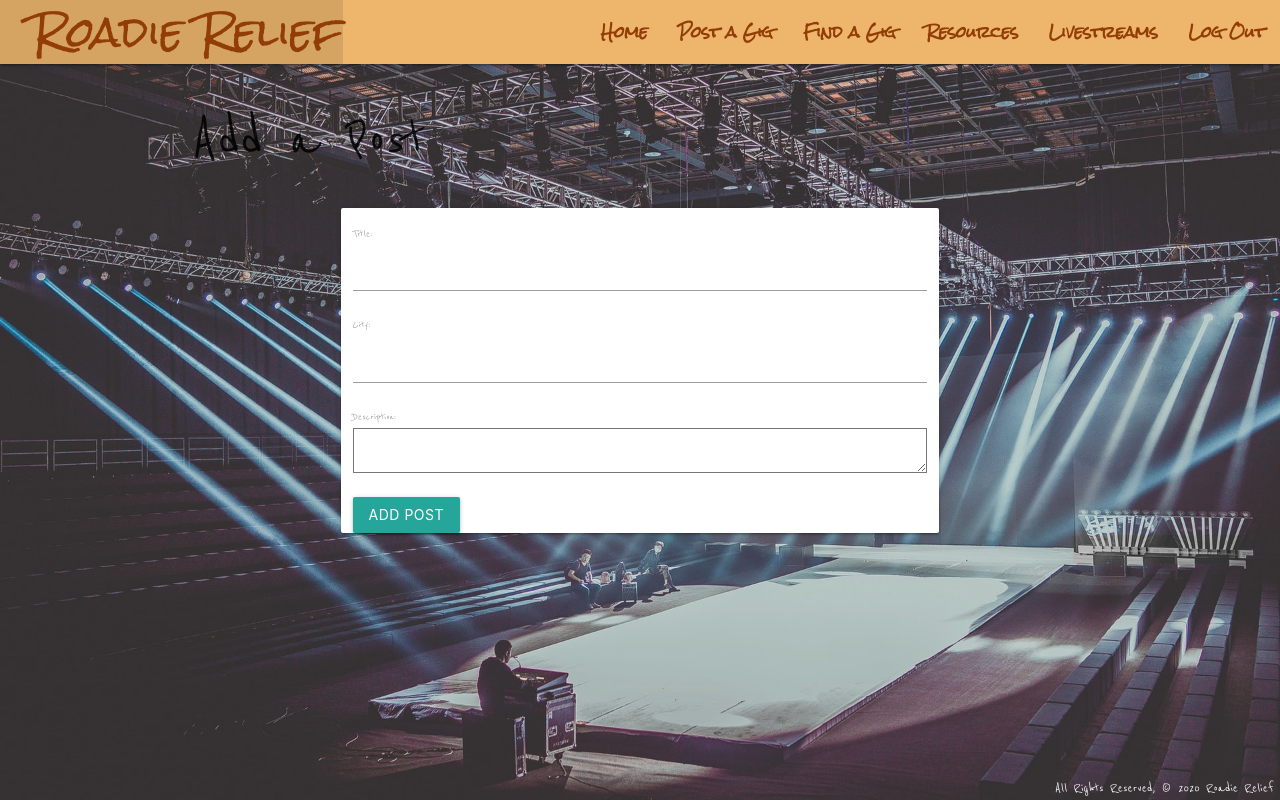
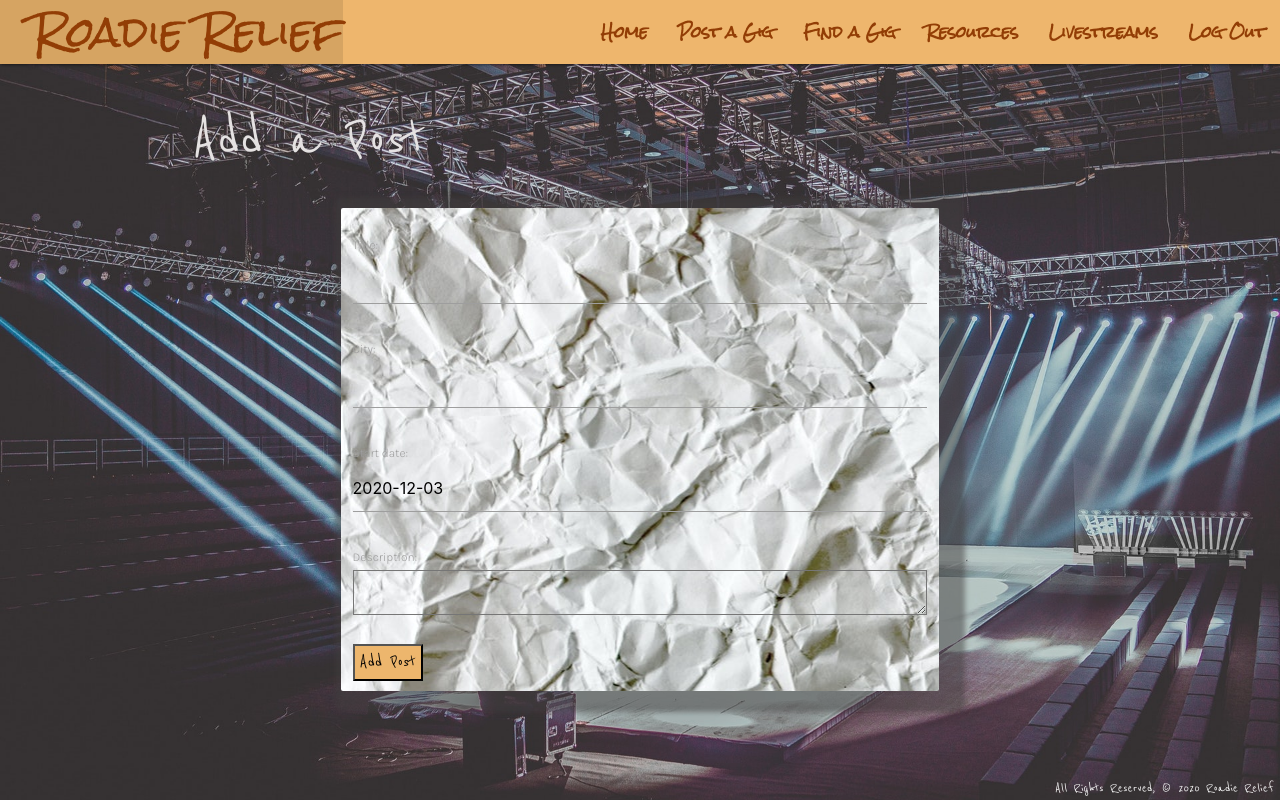
Before and after one commit to laurapease/Final-Project, a Django app: page /posts/new/ in a window 1280 px wide. Run offline with Django 3.2, Linux system fonts and the light colour scheme; the visitor is signed in with stand-in values (Sample User, id 1); some libraries are stand-ins or nearby versions.

Commit message:
Changed Post model

```diff
--- a/final_project/main_app/forms.py
+++ b/final_project/main_app/forms.py
@@ -20,6 +20,7 @@ class PostForm(forms.ModelForm):
         fields = [
             'title',
             'city',
+            'start_date',
             'description'
         ]
 
--- a/final_project/main_app/models.py
+++ b/final_project/main_app/models.py
@@ -32,6 +32,7 @@ class Post(models.Model):
     title = models.CharField(max_length=100)
     posted_by = models.ForeignKey(User, on_delete=models.CASCADE)
     city = models.CharField(max_length=50)
+    start_date = models.DateField(default=timezone.now)
     description = models.TextField(max_length=500)
     added_date = models.DateTimeField(default=timezone.now)
 
@@ -47,6 +48,5 @@ class Livestream(models.Model):
     description = models.TextField(max_length=500)
     livestream_link = models.URLField(max_length=200)
 
-
     def __str__(self):
         return self.artist
--- a/final_project/main_app/static/css/style.css
+++ b/final_project/main_app/static/css/style.css
@@ -15,6 +15,7 @@ body {
   background-attachment: fixed;
   background-repeat: no-repeat;
   background-size: cover;
+  color: rgb(229, 226, 226);
 }
 
 main {
@@ -45,6 +46,26 @@ nav {
   color: red;
 }
 
+.card-panel {
+  background-color: #b1d7ec;
+  font-family: "Karla", sans-serif;
+  font-size: 20px;
+  background-image: url(/static/images/pexels-iconcom-479453.jpg);
+  box-shadow: 10px 5px 5px 16px rgba(65, 62, 62, 0.5);
+  color: black;
+}
+
+.post-btn {
+  font-family: "Reenie Beanie", cursive;
+  padding: 5px;
+  margin-bottom: 10px;
+  background-color: #edb66d;
+}
+
+.post-form {
+  color: black;
+}
+
 #nav-title {
   font-family: "Rock Salt", cursive;
   font-size: 40px;
--- a/final_project/main_app/templates/posts/new.html
+++ b/final_project/main_app/templates/posts/new.html
@@ -12,16 +12,19 @@ Add a Post
 
 
 <h1>Add a Post</h1>
-<div class="row">
+
+    <div class="row">
     <div class="card-panel col m8 offset-m2">
-<form method="POST">
+<form class="post-form" method="POST">
+
     {% csrf_token %}
         {{ form.as_p }}
-    <input class='btn' type='submit' value="Add Post">
+    <input class='post-btn' type='submit' value="Add Post">
+</div>
 </form>
 
-</div>
+
+
 </div>
 
-
 {% endblock %}
```
Also changed, not shown: final_project/main_app/migrations/0008_post_start_date.py (added), final_project/main_app/static/images/pexels-iconcom-479453.jpg (added), final_project/main_app/static/images/pexels-scott-webb-2117937.jpg (added).
